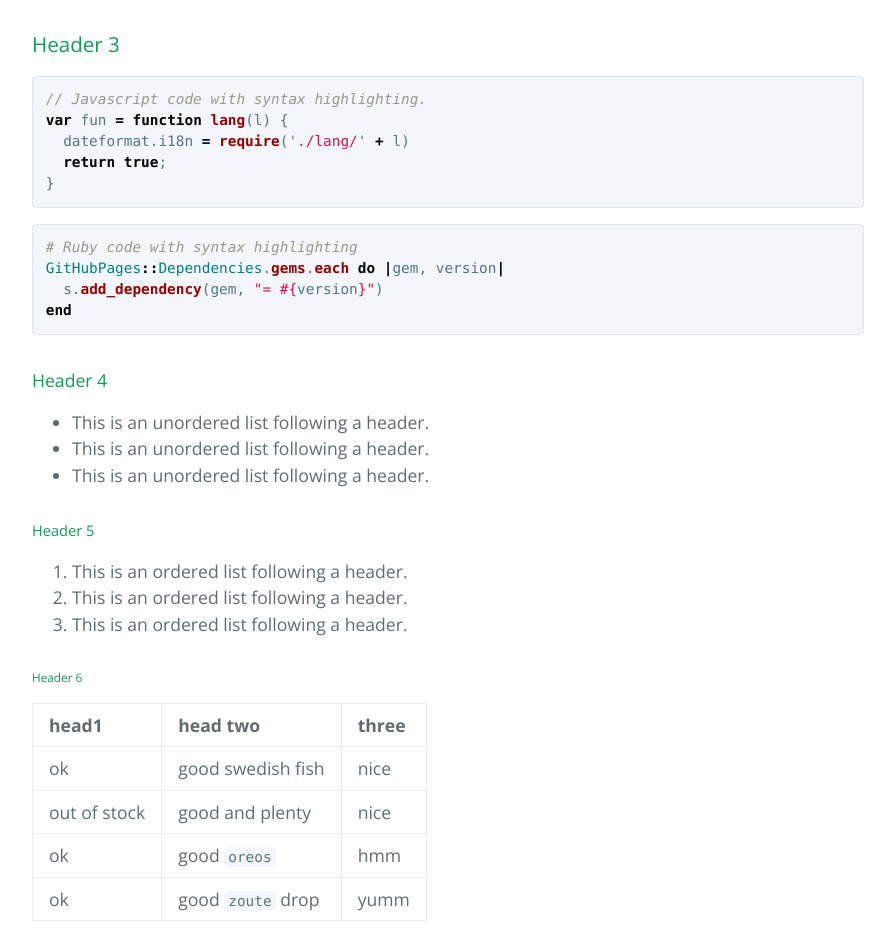
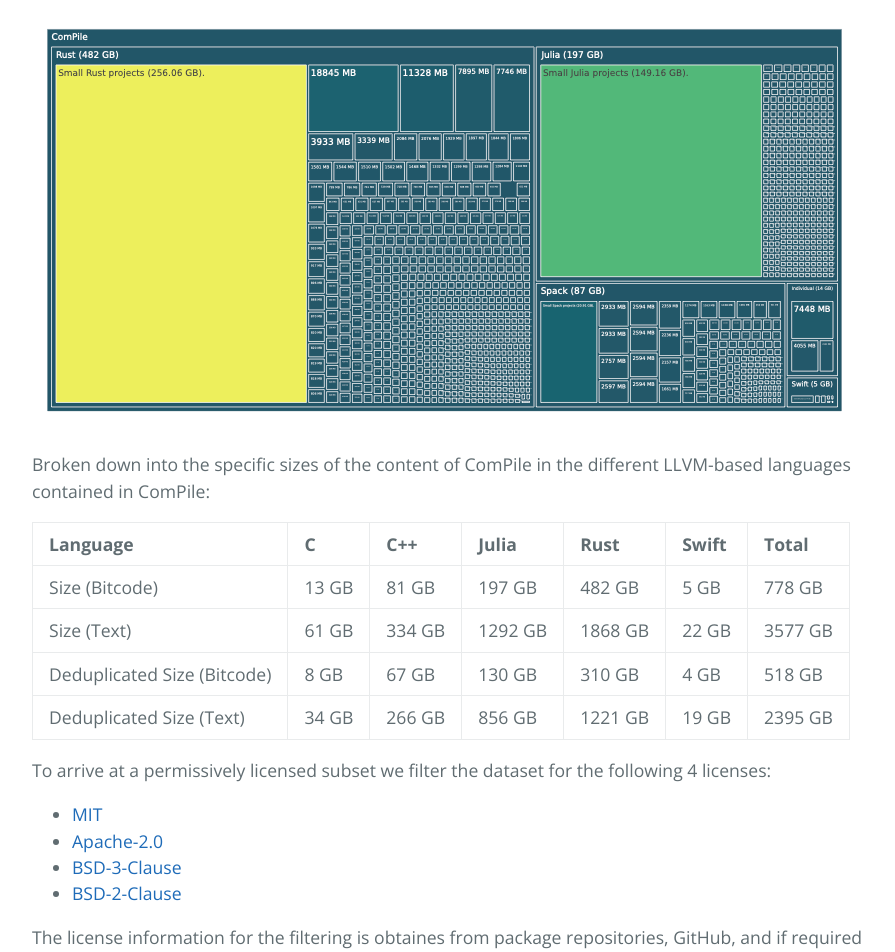
Before and after one commit to llvm-ml/ComPile, a Jekyll site: the page built from index.md, in a window 1280 px wide and 1400 px high, scrolled down 969 px. Shown: the top 952 px of the window, without its empty margins (192-1087 px from the left). Built offline with Jekyll 4.4.1, drawn with Linux system fonts in a browser that asks for light colours; some of the changed text lies outside the part shown.

Commit message:
Finished version of the landing page.

````diff
--- a/index.md
+++ b/index.md
@@ -19,56 +19,60 @@ infrastructure, including Rust, Swift, Julia, and C/C++, by hooking into LLVM co
 manager or the compiler directly to extract the dataset of intermediate representations from production grade programs.
 Our dataset shows great promise for large language model training, and machine-learned compiler components.
 
-## The Different Aspects of the Dataset Visualized
+## The Dataset at a Glance
 
-### Header 3
+![Treemap](size_treemap.png)
 
-```js
-// Javascript code with syntax highlighting.
-var fun = function lang(l) {
-  dateformat.i18n = require('./lang/' + l)
-  return true;
-}
-```
+Broken down into the specific sizes of the content of ComPile in the different LLVM-based languages contained in ComPile:
 
-```ruby
-# Ruby code with syntax highlighting
-GitHubPages::Dependencies.gems.each do |gem, version|
-  s.add_dependency(gem, "= #{version}")
-end
-```
+| Language | C | C++ | Julia | Rust | Swift | Total |
+|:-------------|:----|:----|:----|:----|:----|:----|
+| Size (Bitcode) | 13 GB | 81 GB | 197 GB | 482 GB | 5 GB | 778 GB |
+| Size (Text) | 61 GB | 334 GB | 1292 GB | 1868 GB | 22 GB | 3577 GB |
+| Deduplicated Size (Bitcode) | 8 GB | 67 GB | 130 GB | 310 GB | 4 GB | 518 GB |
+| Deduplicated Size (Text) | 34 GB | 266 GB | 856 GB | 1221 GB | 19 GB | 2395 GB |
 
-#### Header 4
+To arrive at a permissively licensed subset we filter the dataset for the following 4 licenses:
 
-*   This is an unordered list following a header.
-*   This is an unordered list following a header.
-*   This is an unordered list following a header.
+* [MIT](https://spdx.org/licenses/MIT.html)
+* [Apache-2.0](https://spdx.org/licenses/Apache-2.0.html)
+* [BSD-3-Clause](https://spdx.org/licenses/BSD-3-Clause-Clear.html)
+* [BSD-2-Clause](https://spdx.org/licenses/BSD-2-Clause.html)
 
-##### Header 5
+The license information for the filtering is obtaines from package repositories, GitHub, and if required manually using the [go-license-detector](https://github.com/go-enry/go-license-detector). Provenance information, and license text are distributed alongside the dataset to comply with terms.
 
-1.  This is an ordered list following a header.
-2.  This is an ordered list following a header.
-3.  This is an ordered list following a header.
+| Source | Total | Under Permissive Licenses | with License Files |
+|:-------------|:-------|:------|:------|:------|:------|
+| Rust | 586 GB | 468 GB | 394 GB |
+| Julia | 210 GB | 186 GB | 186 GB |
+| Spack (C/C++) | 118 GB | 67.3 GB | 45.5 GB |
+| Swift | 7.35 GB | 6.93 GB | 6.93 GB |
 
-###### Header 6
+This results in the following number of tokens of the closed, and public version of ComPile under increasing vocabulary sizes:
 
-| head1        | head two          | three |
-|:-------------|:------------------|:------|
-| ok           | good swedish fish | nice  |
-| out of stock | good and plenty   | nice  |
-| ok           | good `oreos`      | hmm   |
-| ok           | good `zoute` drop | yumm  |
 
-### Small image
+| Vocabulary Size | 10,000 | 50,000 | 100,000 | 200,000 |
+|:-------------|:-------|:------|:------|:------|:------|
+| ComPile (closed) | 182 B | 119 B | 102 B | 87 B |
+| ComPile (public) | 144 B | 94 B | 81 B | 69 B |
 
-![Octocat](https://github.githubassets.com/images/icons/emoji/octocat.png)
+> The tooling to reproduce both version of the datasets is publicly available on [Zenodo](https://zenodo.org/records/10155761).
 
-### Large image
+## Relation to Other Datasets
 
-![Branching](https://guides.github.com/activities/hello-world/branching.png)
+In literature there exist a number of related datasets of different sizes, and for a wide variety of code-related tasks. At a glance:
+
+| Name of Dataset  | Tokens          | Size | Languages |
+|:-------------|:------------------|:------|:---------|
+| [The Stack](https://arxiv.org/abs/2211.15533) | - | 2.9 TB | 358 Languages |
+| ComPile (closed) | 182 B   | 2.4 TB | Rust, Swift, Julia, C/C++ |
+| ComPile (public) | 144 B    | 1.9 TB | Rust, Swift, Julia, C/C++ |
+| [Code Llama](https://arxiv.org/abs/2308.12950) | 197 B | 859 GB | - |
+| [TransCoder](https://arxiv.org/abs/2006.03511) | 163 B | 744 GB | C++, Java, Python |
+| [AlphaCode](https://arxiv.org/abs/2203.07814) | - | 715.1 GB | 12 Languages |
+| [LLM for Compiler Opt.](https://arxiv.org/abs/2309.07062) | 373 M | 1 GB | C/C++ |
 
 ## Authors
-
 
 <div class="row1">
     <center>
````
Also changed, not shown: size_treemap.png (added).
